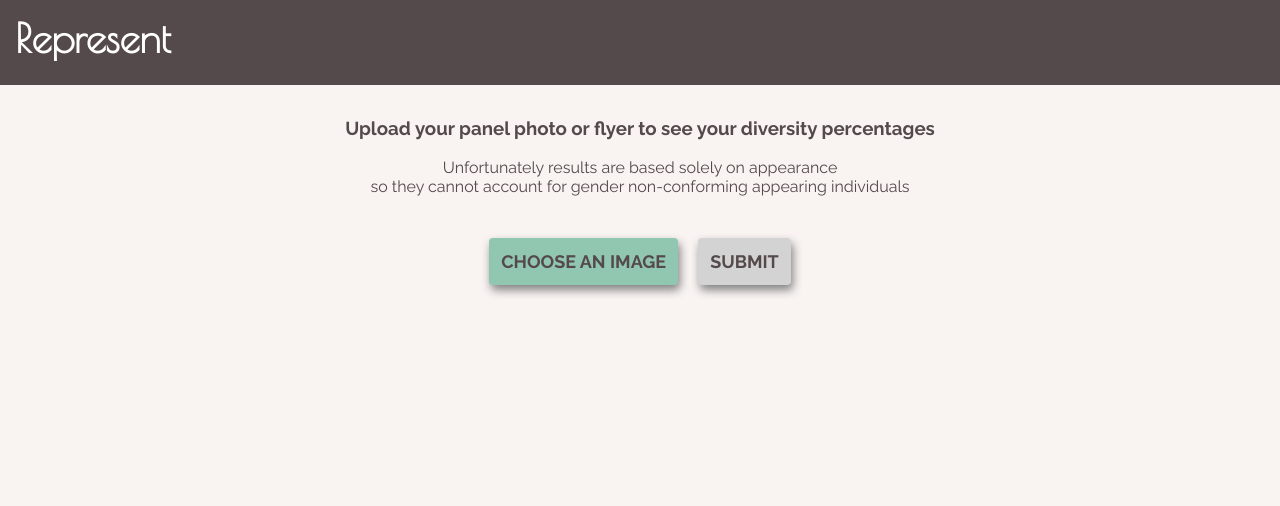
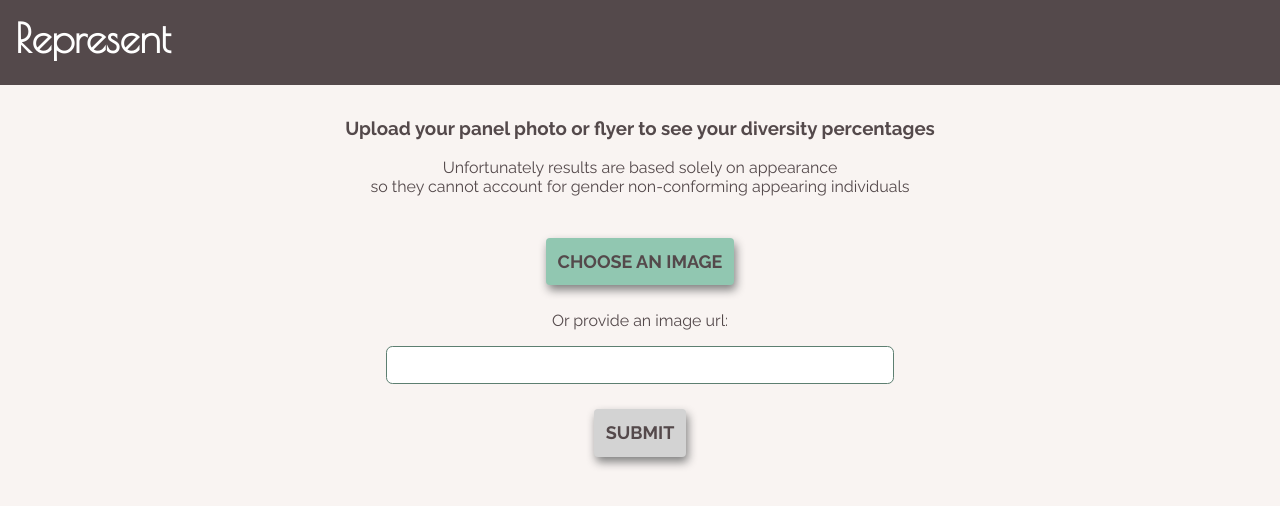
Before and after one commit to yuvalidan/represent, a React (Create React App) app in the folder client/: page / in a window 1280 px wide. Shown: the top 506 px of the page. Built offline with nearby package versions, Linux system fonts and the light colour scheme.

Commit message:
start adding using image url

```diff
--- a/client/src/App.css
+++ b/client/src/App.css
@@ -111,3 +111,23 @@ body {
 .margin2em {
   margin: 2em;
 }
+
+.url-input {
+  margin: 0;
+  margin-bottom: 15px;
+  padding: 3px;
+  color: inherit;
+  width: 500px;
+  font-family: inherit;
+  font-size: 18px;
+  line-height: 30px;
+  font-weight: inherit;
+  border: 1px solid #5D7F71;
+  border-radius: 0.4rem;
+  transition: all 300ms linear;
+}
+
+.url-input:focus {
+  outline: none;
+  box-shadow: 5px 8px 20px grey;
+}
--- a/client/src/components/SubmissionForm.jsx
+++ b/client/src/components/SubmissionForm.jsx
@@ -1,6 +1,8 @@
 import React from 'react';
 import axios from 'axios';
 import ImagePreview from './ImagePreview';
+
+const URL_REGEX = new RegExp('https?://(?:www.|(?!www))[a-zA-Z0-9][a-zA-Z0-9-]+[a-zA-Z0-9].[^s]{2,}|www.[a-zA-Z0-9][a-zA-Z0-9-]+[a-zA-Z0-9].[^s]{2,}|https?://(?:www.|(?!www))[a-zA-Z0-9].[^s]{2,}|www.[a-zA-Z0-9].[^s]{2,}');
 
 var axiosInstance = axios.create({
   baseURL: '/api',
@@ -11,11 +13,14 @@ class SubmissionForm extends React.Component {
     super(props);
     this.state = {
       selectedFile: null,
+      imageUrl: '',
       image: null
     };
     this.handleSubmission = this.handleSubmission.bind(this);
     this.fileChangedHandler = this.fileChangedHandler.bind(this);
     this.getButtonText = this.getButtonText.bind(this);
+    this.updateInput = this.updateInput.bind(this);
+    this.disableSubmit = this.disableSubmit.bind(this);
   }
 
   fileChangedHandler = (event) => {
@@ -24,13 +29,22 @@ class SubmissionForm extends React.Component {
     })
   }
 
-    handleSubmission = () => {
-      const formData = new FormData()
-      formData.append('myFile', this.state.selectedFile, this.state.selectedFile.name)
-      axiosInstance.post('/upload', formData)
+    handleSubmission() {
+      if (this.state.selectedFile) {
+        const formData = new FormData()
+        formData.append('myFile', this.state.selectedFile, this.state.selectedFile.name)
+        return axiosInstance.post('/upload', formData)
+        .then(res => {
+          if (res && res.data) {
+            this.setState({selectedFile: null, imageUrl: '', image: URL.createObjectURL(this.state.selectedFile)});
+            this.props.updateResults(res.data)
+          }
+        })
+      }
+      return axiosInstance.post('/url', { url: this.state.imageUrl })
       .then(res => {
         if (res && res.data) {
-          this.setState({selectedFile: null, image: URL.createObjectURL(this.state.selectedFile)});
+          this.setState({selectedFile: null, image: this.state.imageUrl});
           this.props.updateResults(res.data)
         }
       })
@@ -46,13 +60,31 @@ class SubmissionForm extends React.Component {
       return (<span><i className="far fa-check-circle"></i>  Selected</span>);
     }
 
+    updateInput(event) {
+      const name = event.target.name;
+      const value = event.target.value;
+      this.setState({ [name]: value });
+    }
+
+    disableSubmit() {
+      if (this.state.selectedFile) {
+        return false;
+      }
+      if (!this.state.imageUrl) {
+        return true;
+      }
+      return !URL_REGEX.test(this.state.imageUrl);
+    }
+
     render() {
-      const disable = !this.state.selectedFile;
+      const disable = this.disableSubmit();
       return (
         <div>
           <ImagePreview image={this.state.image} />
           <input type="file" name="picture" id="picture" className="inputfile" accept="image/*" onChange={this.fileChangedHandler} />
           <label htmlFor="picture" className="button">{this.getButtonText()}</label>
+          <p>Or provide an image url:</p>
+          <div><input className="url-input" type="url" name="imageUrl" value={this.state.imageUrl} onChange={(event) => this.updateInput(event)} /></div>
           <button onClick={this.handleSubmission} disabled={disable} className={`button ${disable ? 'disabled': ''}`}>Submit</button>
         </div>
       );
--- a/package.json
+++ b/package.json
@@ -10,6 +10,7 @@
   },
   "dependencies": {
     "axios": "0.18.0",
+    "body-parser": "^1.18.3",
     "clarifai": "2.8.0",
     "dotenv": "6.0.0",
     "express": "4.16.3",
```
Also changed, not shown: 2 other files (tests, documents, lock files or other folders).
